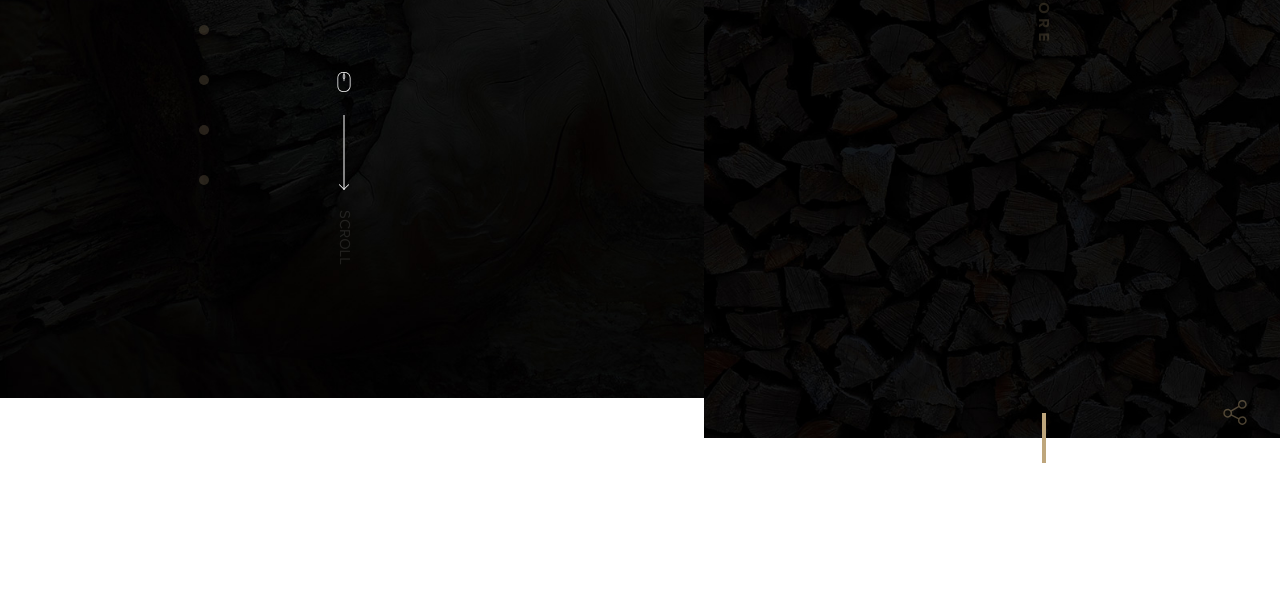
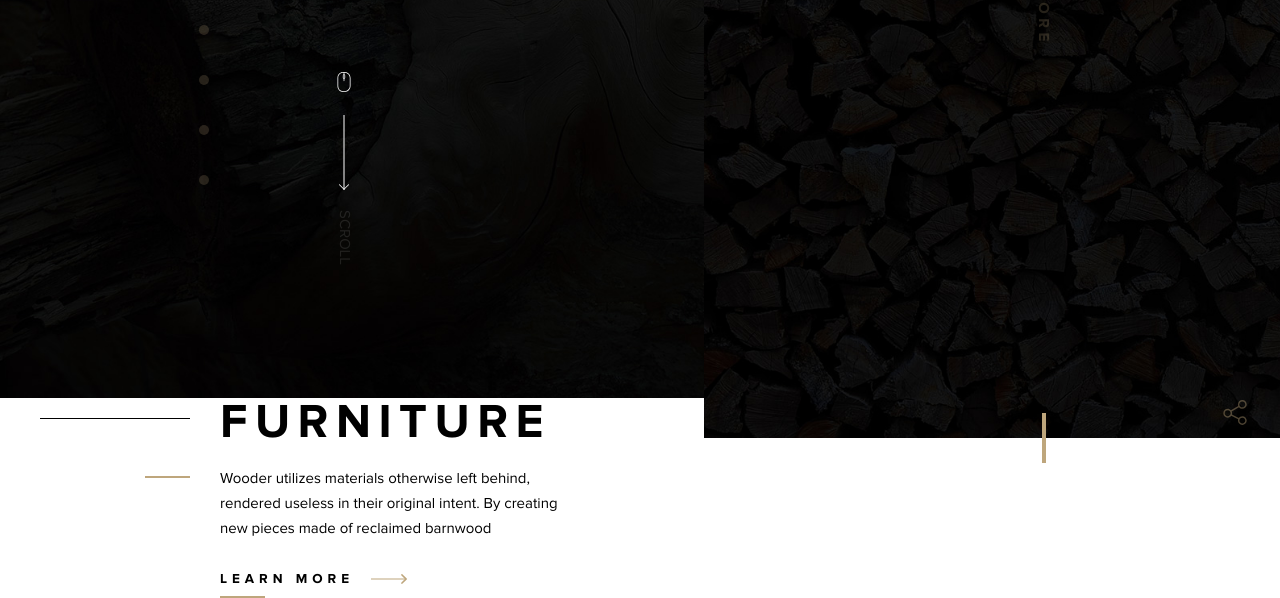
Before and after one commit to NazariiPav1iuk/wooder, a website: page #src/index.html in a window 1280 px wide. Shown: the part 402-1000 px from the top of the page. Before the commit the page ends 865 px from the top, so only its background shows below. Drawn offline with nearby package versions, Linux system fonts and the light colour scheme; files that its build step writes are made by us from their sources; files whose address does not match are found by name; a web font is replaced by a local one.

Commit message:
create content block of services

```diff
--- /dev/null
+++ b/#src/_services.html
@@ -0,0 +1,38 @@
+<section class="services">
+    <div class="container">
+        <div class="services_inner">
+            <div class="services__block block">
+                <div class="block_inner">
+                    <div class="block__content">
+                        <div class="content__lines">
+                            <div class="content__lines-title"></div>
+                            <div class="content__lines-subscribe"></div>
+                        </div>
+                        <div class="content__text">
+                            <h2 class="content__title">furniture</h2>
+                            <p class="content__subscribe">
+                                Wooder utilizes materials otherwise left behind,
+                                rendered useless in their original intent.
+                                By creating new pieces made of reclaimed barnwood
+                            </p>
+                            <div class="content__link">
+                                <a href="" class="content__link-name">learn more</a>
+                                <div class="content__link-icon">
+                                    <svg class="icon">
+                                        <use xlink:href="#right-arrow"></use>
+                                    </svg>
+                                </div>
+                            </div>
+                        </div>
+                    </div>
+                    <div class="block__image">
+
+                    </div>
+                    <div class="block__number">
+
+                    </div>
+                </div>
+            </div>
+        </div>
+    </div>
+</section>
--- a/#src/index.html
+++ b/#src/index.html
@@ -16,6 +16,8 @@
     @@include('_intro.html')
     <!-- Sidebar -->
     @@include('_sidebar.html')
+    <!-- Services -->
+    @@include('_services.html')
 
     <script src="js/script.min.js"></script>
 </body>
--- /dev/null
+++ b/#src/scss/services.scss
@@ -0,0 +1,100 @@
+.services {
+    .container {
+        .services_inner {
+            .services__block {
+                width: 100%;
+            }
+        }
+    }
+}
+// block
+.block {
+    .block_inner {
+        .block__content {
+            display: flex;
+            .content__lines{
+                margin-right: 30px;
+                display: flex;
+                flex-direction: column;
+                align-items: flex-end;
+                .content__lines-title{
+                    content: "";
+                    height: 1px;
+                    width: 150px;
+                    display: block;
+                    background-color:$color-black;
+                    margin-top: 20px;
+                }
+                .content__lines-subscribe{
+                    content: "";
+                    height: 2px;
+                    width: 45px;
+                    display: block;
+                    background-color:$color-brown;
+                    margin-top: 57px;
+                }
+            }
+            .content__text{
+                max-width: 340px;
+                .content__title{
+                    font-family: $font-ProximaBold;
+                    font-size: 3.2rem;
+                    letter-spacing: .5rem;
+                    text-transform: uppercase;
+                }
+                .content__subscribe{
+                    padding: 20px 0 0 0;
+                    line-height: 1.66rem;
+                }
+                .content__link{
+                    padding: 30px 0 0 0;
+                    display: flex;
+                    align-items: center;
+                    .content__link-name{
+                        font-family: $font-ProximaBold;
+                        font-size: 0.9rem;
+                        text-transform: uppercase;
+                        letter-spacing: .33rem;
+                        color: $color-black;
+                        margin-right: 10px;
+                        margin-top: 2px;
+                        &::after{
+                            content: "";
+                            height: 2px;
+                            width: 45px;
+                            display: block;
+                            background-color:$color-brown;
+                            margin-top: 10px;
+                        }
+                    }
+                    .content__link-icon{
+                        align-self:flex-start;
+                        &::before{
+                            content: "";
+                            height: 1px;
+                            width: 35px;
+                            display: block;
+                            background-color:$color-brown;
+                            transform: translate3d(7px, 7.5px, 0);
+
+                        }
+                        .icon{
+                            height: 10px;
+                            fill: $color-brown;
+                            margin-left: 15px;
+                        }
+                    }
+                }
+            }
+        }
+    }
+    // hover
+    &:hover .content__link-icon .icon{
+        transform: translateX(25px);
+        transition: all 0.2s ease-in-out;
+    }
+    &:hover .block_inner .block__content .content__text .content__link .content__link-icon::before{
+        width: 60px;
+        transition: all 0.2s ease-in-out;
+    }
+}
--- a/#src/scss/style.scss
+++ b/#src/scss/style.scss
@@ -8,12 +8,14 @@
 		font-style: #{$style};
 	}
 }
+// import
 @import 'reset';
 @import 'variables';
 @import 'fonts';
 @import 'header';
 @import 'intro';
 @import 'sidebar';
+@import 'services';
 
 // general
 body,
@@ -29,3 +31,9 @@ html {
 .hidden {
 	display: none;
 }
+.container{
+	max-width: 1230px;
+	width: 100%;
+	margin: 0 auto;
+	padding: 0 15px;
+}
```
Also changed, not shown: Wooder/index.html (+1 -1 lines), Wooder/css/style.css, Wooder/css/style.min.css, 3 other files.
